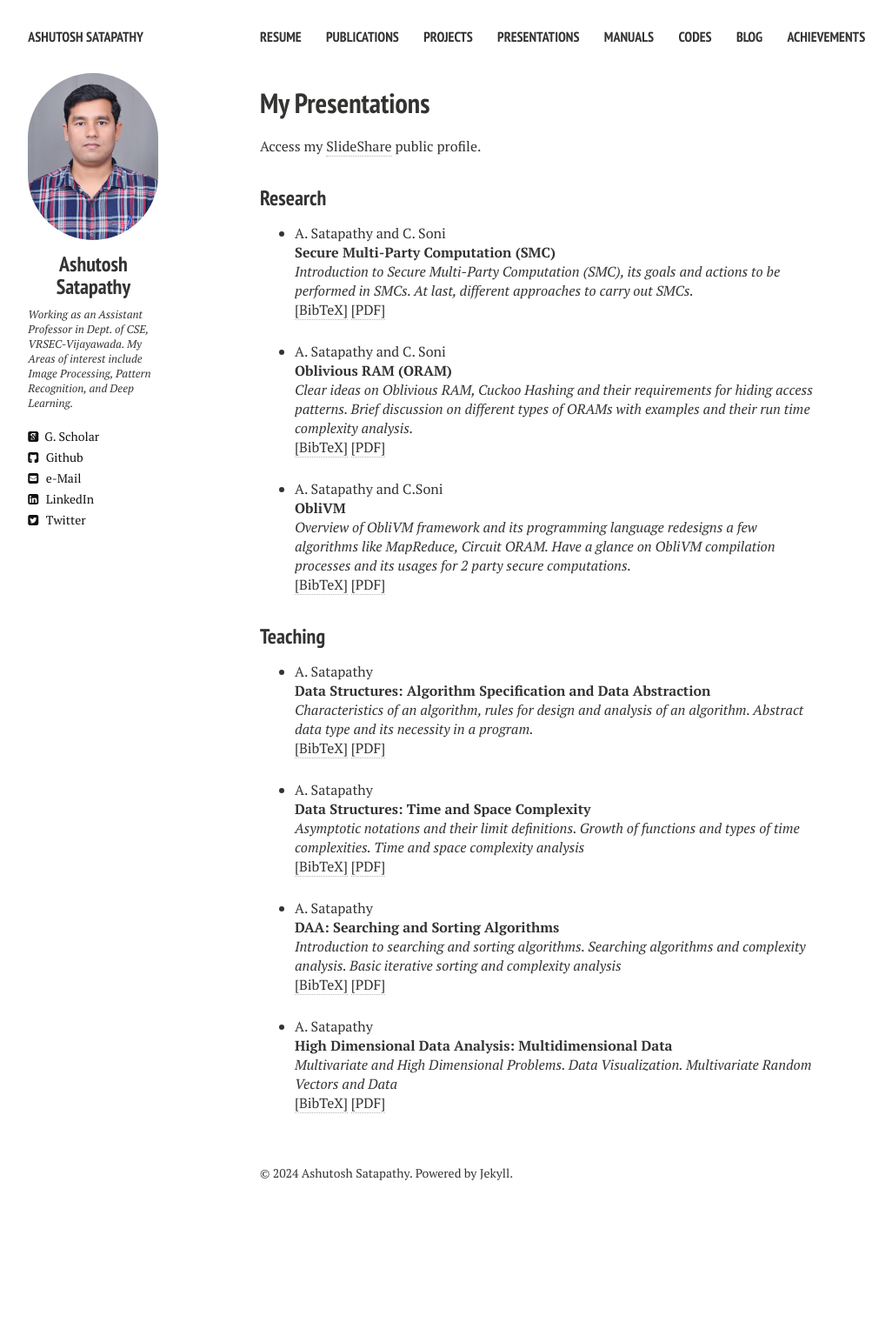
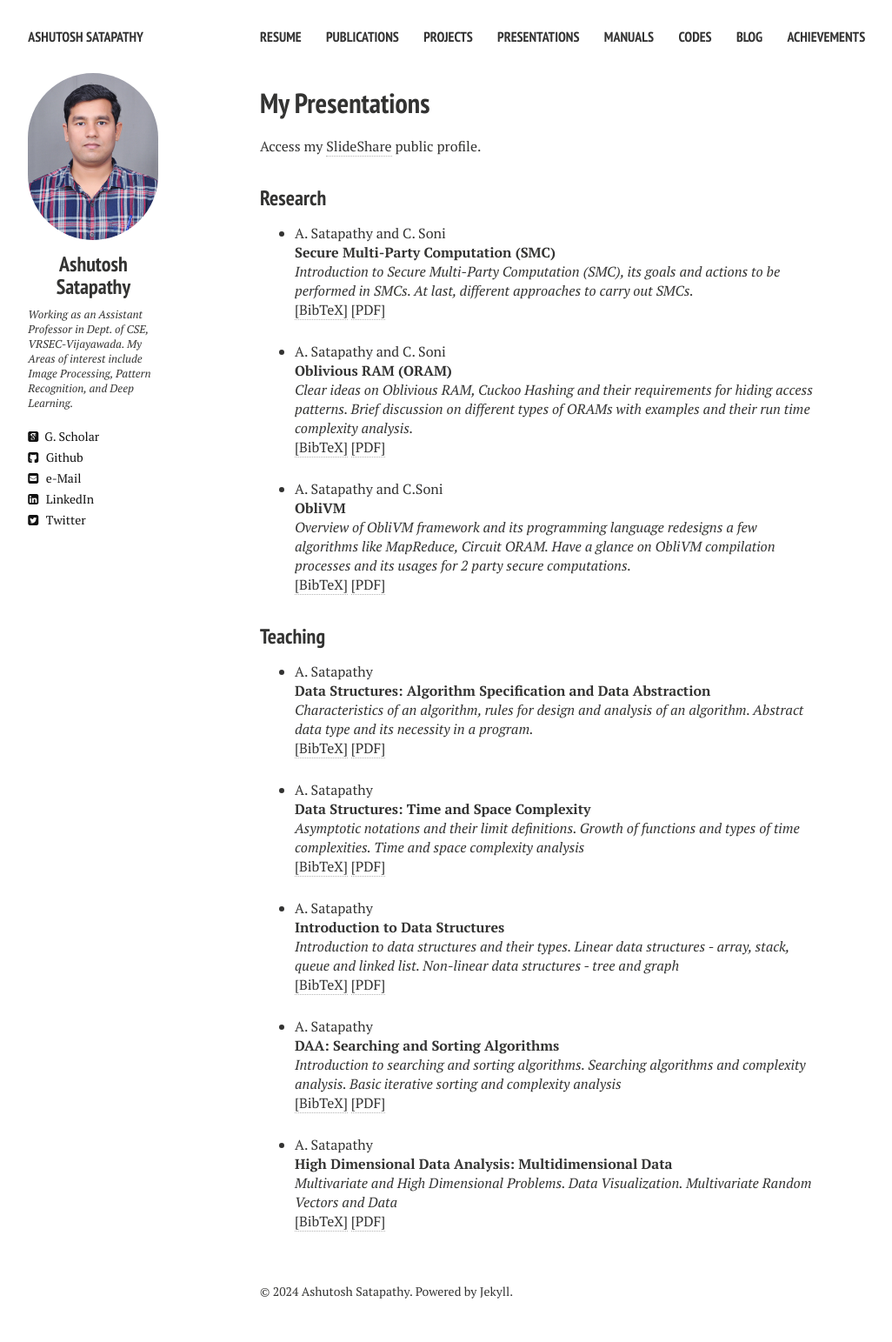
Before and after one commit to ashutoshsatapathy1990/ashutoshsatapathy1990.github.io, a Jekyll site: the page built from presentations.md, in a window 1280 px wide. Shown: the whole page at 87% size, without its empty margins (21-1047 px from the left). Built offline with Jekyll 4.4.1, drawn with Linux system fonts in a browser that asks for light colours; nearby versions of some CDN libraries; before the commit the page ends 1407 px from its top, so only the background shows below that.

Commit message:
Update presentations.html

```diff
--- a/_layouts/presentations.html
+++ b/_layouts/presentations.html
@@ -200,6 +200,27 @@ year = {2022}
 </pre>
 </div>
 </li>
+<!-- Item: ashutosh2024asda -->
+<li ><p>
+A. Satapathy
+<br><b>Introduction to Data Structures</b><br>
+<i>Introduction to data structures and their types. Linear data structures - array, stack, queue and linked list. Non-linear data structures - tree and graph</i>
+<br />
+<a href="javascript:toggleBibtex('ashutosh2024asda')">[BibTeX]</a>
+<a href="https://www.slideshare.net/slideshows/introduction-to-data-structures-ce01/266742829">[PDF]</a>
+</p>
+<div id="bib_ashutosh2024asda" class="bibtex noshow">
+<pre>
+@unpublished{ashutosh2024asda,
+author = {A. Satapathy},
+title= {Introduction to Data Structures},
+note= {Department of CSE, VRSEC-Vijayawada},
+month = {March},
+year = {2024}
+}
+</pre>
+</div>
+</li>
 <!-- Item: ashutosh2024asdb -->
 <li ><p>
 A. Satapathy
```
